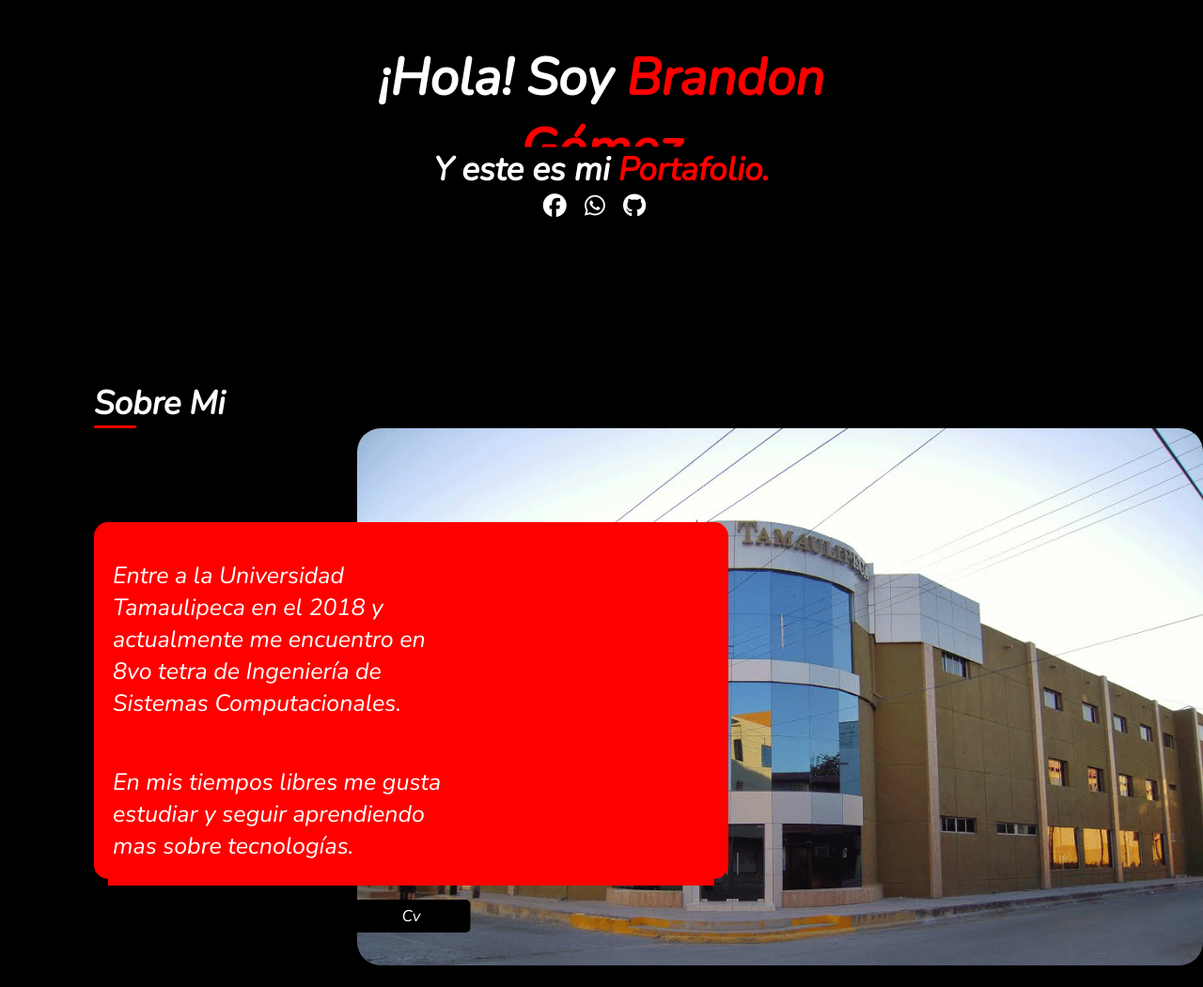
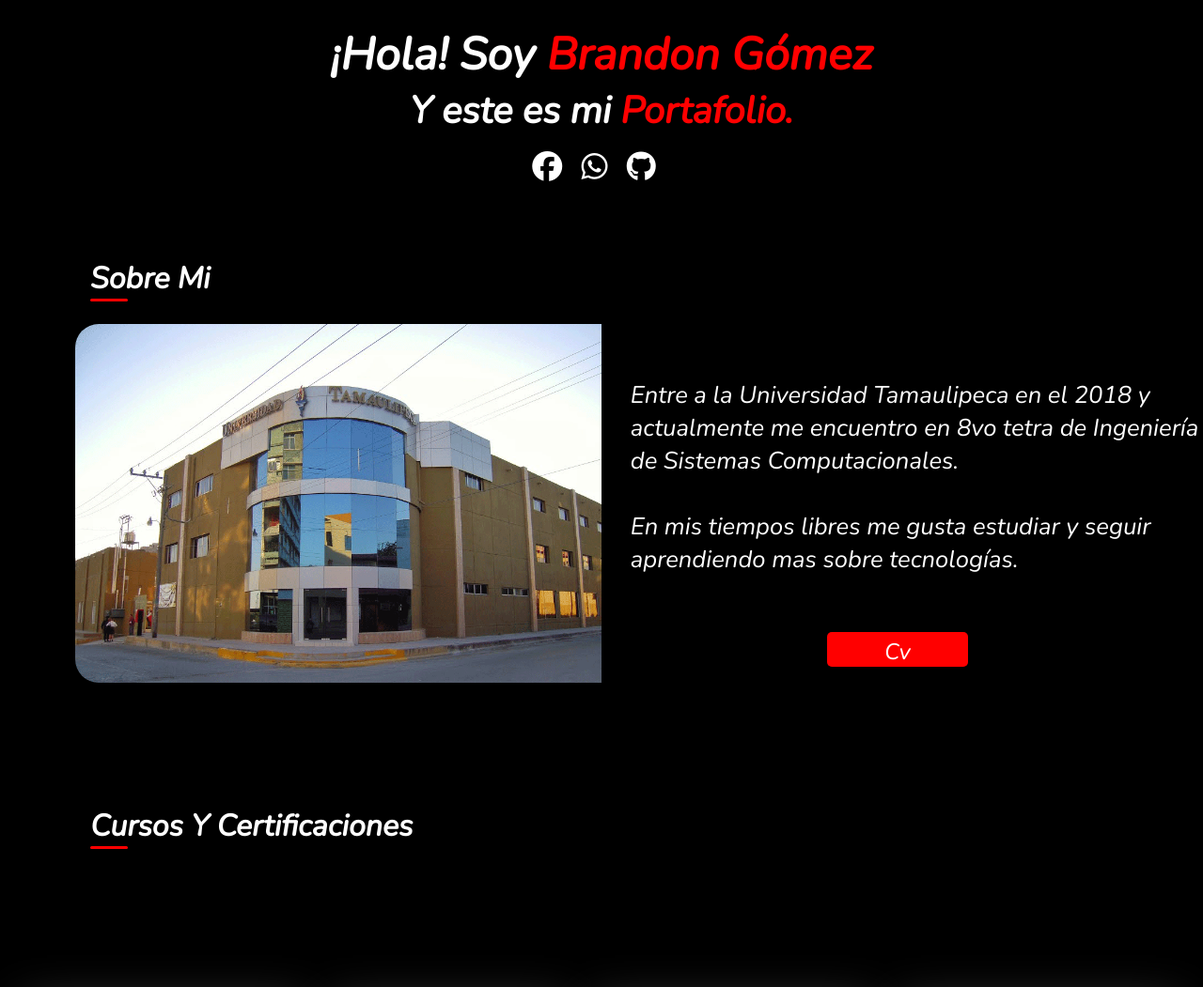
Before and after one commit to brandongc9911/Portafolio, a PHP site: page / in a window 1280 px wide. Shown: the top 1051 px of the page at 94% size. Run offline with PHP 8.4, Linux system fonts and the light colour scheme; some libraries are stand-ins or nearby versions.

Commit message:
final 1.0

```diff
--- a/css/styles.css
+++ b/css/styles.css
@@ -2,6 +2,7 @@
 *{
     margin: 0;
     padding: 0;
+    box-sizing: border-box;
     font-family: 'Nunito', sans-serif;
     background-color: black;
 
@@ -9,51 +10,26 @@
 
 }
 
-
-
-/* HEDER */
+/* HEADER */
 
 .header {
    width: 100%;
-   height: 400px;
-   position: relative;
-   display: inline-block;
+   height: auto;
    text-align: center;
    background-color: black;
-
-
-
 
 }
 
 
-
-/* .header #perfil{
-    position: absolute;
-    top: 20%;
-    left: 50%;
-    width: 120px;
-    border-radius: 45%;
-} */
-
-
-
 .header h1{
     color: white;
-    position: absolute;
-    top: 30%;
-    left: 50%;
-    font-size: 55px;
-    transform: translate(-50%, -50%);
+    font-size: 3em;
+    margin-top: 25px;
 
 }
-.header h2{
+ .header h2{
     color: white;
-    position: absolute;
-    top: 45%;
-    left: 50%;
-    font-size: 35px;
-    transform: translate(-50%, -50%);
+    font-size: 2.5em;
 
 }
 
@@ -64,19 +40,11 @@
     font-weight: 900;
 }
 
-
-.redes{
-    position: absolute;
-    left: 50%;
-    top: 55%;
-    transform: translate(-50%, -50%);
-
-}
-
 .redes i{
     color: white;
-    font-size: 25px;
-    margin-right: 15px;
+    font-size: 2em;
+    margin-right: 0.5em;
+    margin-top: 0.5em;
 
 }
 
@@ -86,59 +54,80 @@
 
 
 /* SOBRE MI */
-.about-me h2, .cursos h2{
-    color: white;
-    margin-left: 100px;
-    font-size: 35px;
+
+.about-me{
+    display: -ms-flex;
+	display: -webkit-flex;
+	display: flex;
+    margin-top: 5em;
+
+}
+
+.about-me > div{
+    width: 50%;
 }
 
 
 
-.about-me hr, .cursos hr{
-    height: 3px;
-    width: 45px;
+.about-me_img h2, .cursos h2{
+    color: white;
+    margin-left: 3em;
+    font-size: 2em;
+}
+
+.about-me_img hr, .cursos hr{
+    height: 0.2em;
+    width: 2.5em;
     background-color: red;
     border: none;
     border-radius: 5px;
-    margin-left: 100px;
+    margin-left: 6em;
 }
 
-.about-me img{
-    width: 900px;
-    float: right;
+.about-me_img img{
+    width: 100%;
+    max-width: 600px;
     border-radius: 25px;
+    margin-left: 5em;
+    margin-top: 1.5em;
+
 }
 
-.cuadro_about{
-    position: relative;
-    left: 100px;
-    margin-top: 100px;
-    width: 645px;
-    height: 350px;
-    background-color: red;
-    padding: 15px;
-    border-radius: 15px;
-}
-.cuadro_about p{
- padding: 25px 5px 25px 5px;
- color: white;
- font-size: 25px;
- background-color: red;
+
+
+.about-me_text p{
+    color: white;
+    font-size: 1.6em;
+    margin-top: 5em;
+    margin-left: 1.2em;
+
 }
 
-.cuadro_about .btn{
-    position: absolute;
+.about-me_text a{
+    text-decoration: none;
+    text-align: center;
     color: white;
-    width: 125px;
-    height: 35px;
+    font-size: 1.5em;
+    padding-top: 5px;
+}
+
+.about-me_text .btn{
+    background-color: red;
     border: none;
     border-radius: 5px;
-    left: 50%;
-    transform: translate(-50%);
-    margin-top: 15px;
-    font-size: 17px;
+    margin-left: 10em;
+    margin-top: 2.5em;
+    display: block;
+    width: 150px;
+
 
 }
+
+.about-me_text .btn:hover{
+    cursor: pointer;
+}
+
+
 
 /* CERTIFICACIONES Y CURSOS */
 
--- a/index.html
+++ b/index.html
@@ -33,21 +33,22 @@
       </div>
     </div>
 
+
     <div class="about-me">
+      <div class="about-me_img">
         <h2>Sobre Mi</h2>
         <hr />
         <img
         src="./image/Universidad-Tamaulipeca.gif"
         alt="Universidad-Tamaulipeca"
       />
-      <div class="cuadro_about animate__animated animate__backInLeft">
+    </div>
+    <div class="about-me_text">
       <p>
-          Entre a la Universidad Tamaulipeca en el 2018 y actualmente me encuentro en 8vo tetra de Ingeniería de Sistemas Computacionales.
+        Entre a la Universidad Tamaulipeca en el 2018 y actualmente me encuentro en 8vo tetra de Ingeniería de Sistemas Computacionales.<br><br>En mis tiempos libres me gusta estudiar y seguir aprendiendo mas sobre tecnologías.
       </p>
-        <p>
-          En mis tiempos libres me gusta estudiar y seguir aprendiendo mas sobre tecnologías.
-        </p>
-        <button class="btn">Cv</button>
+
+      <a class="btn" href="https://docs.google.com/document/d/1nh8c3ePYuMv44LS2YUrSooG4CRtsN2s0/edit" target="_blank">Cv</a>
     </div>
     </div>
 
@@ -175,6 +176,7 @@
 
       </div>
     </div>
+
     <script
       src="https://kit.fontawesome.com/327771b1c2.js"
       crossorigin="anonymous"
```
Also changed, not shown: other parts of css/styles.css (+71 -43 lines). Lines whose indentation alone changed are shown as unchanged.
